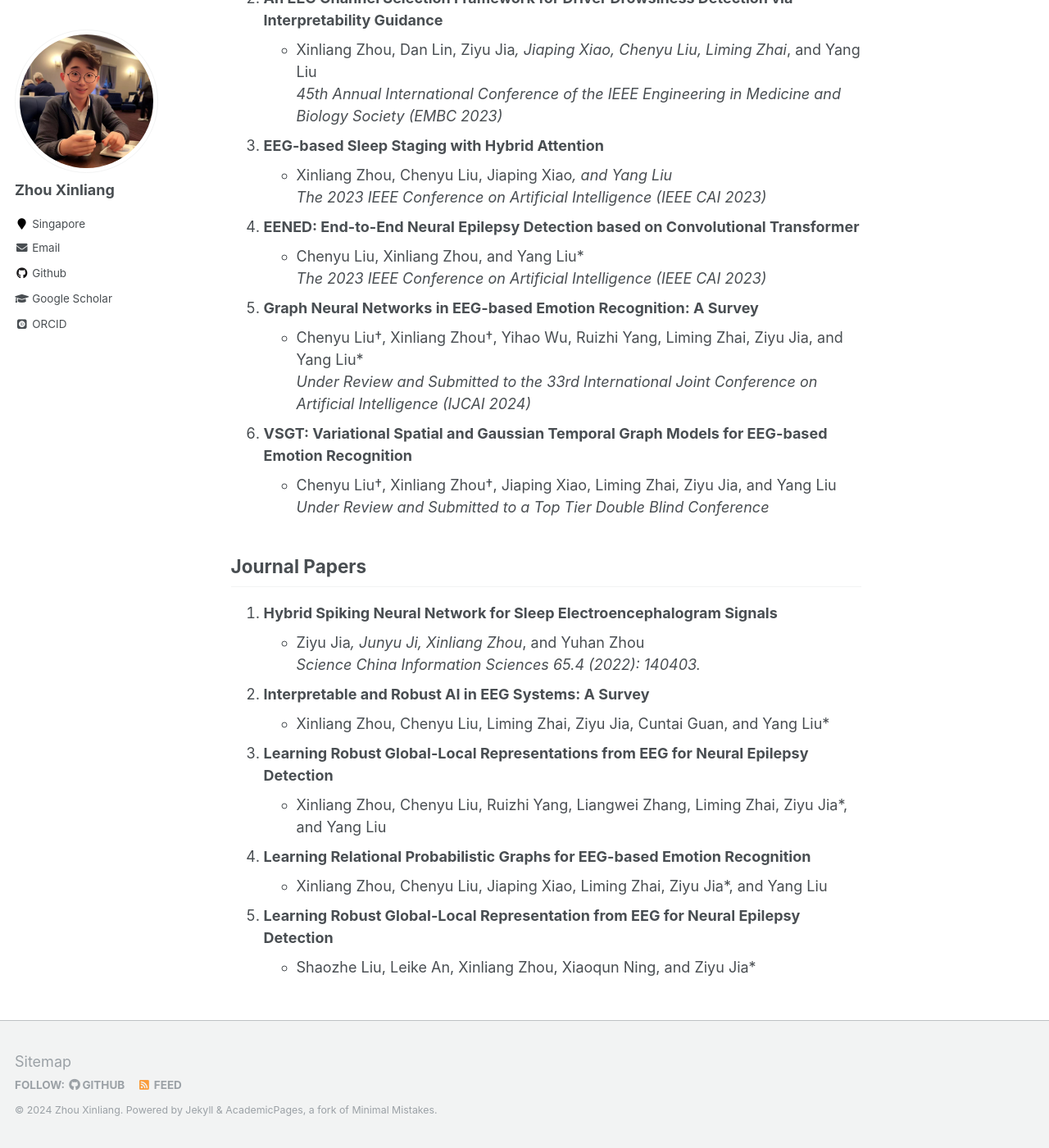
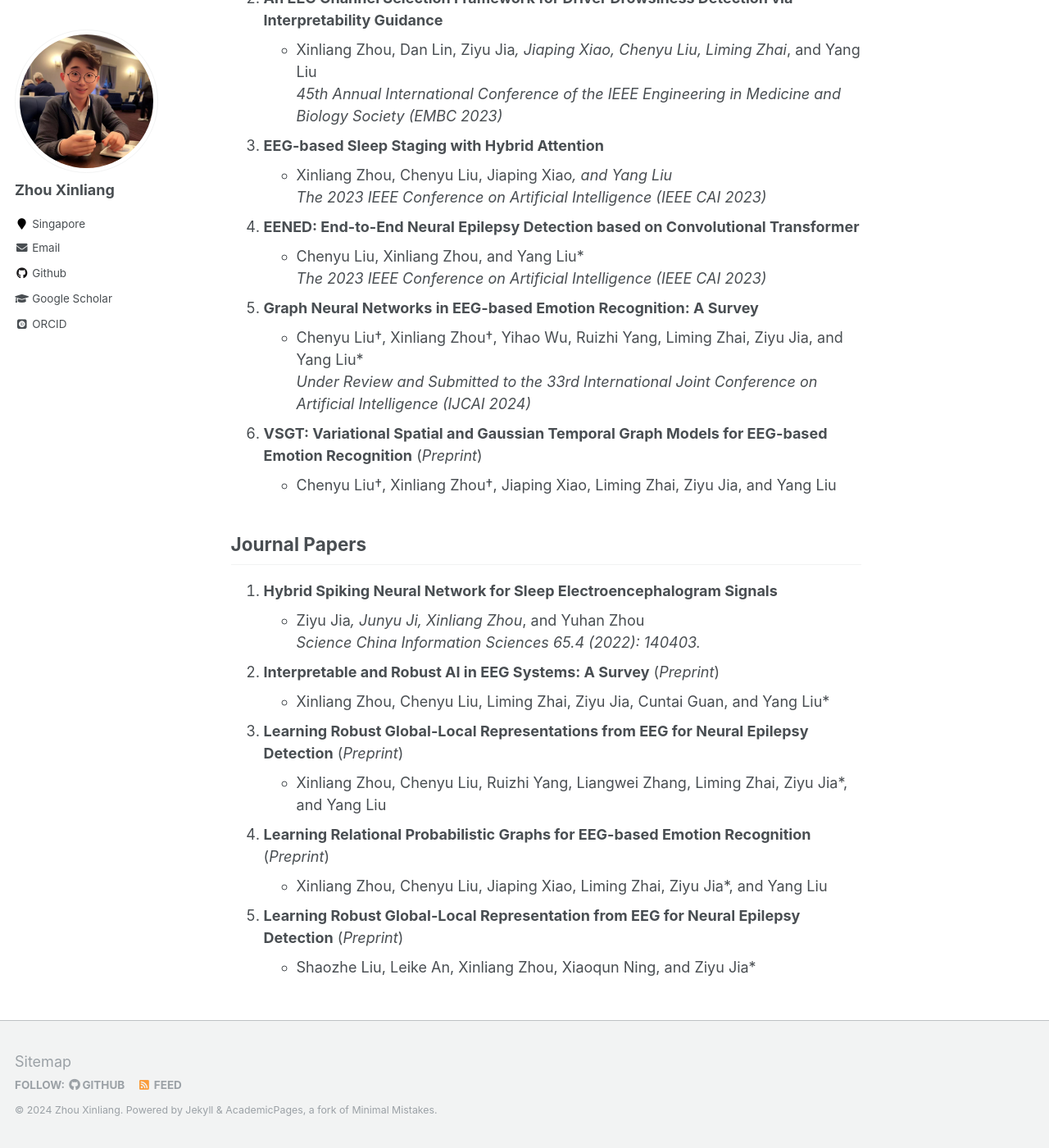
Before and after one commit to xinliangzhou/xinliangzhou.github.io, a Jekyll site: the page built from _pages/about.md, in a window 1280 px wide and 1400 px high, scrolled down 651 px. Shown: the whole window at 82% size. Built offline with Jekyll 4.4.1, drawn with Linux system fonts in a browser that asks for light colours; some web fonts are replaced.

Commit message:
Update about.md

```diff
--- a/_pages/about.md
+++ b/_pages/about.md
@@ -35,9 +35,9 @@ Conference Papers
     - Chenyu Liu†, Xinliang Zhou†, Yihao Wu, Ruizhi Yang, Liming Zhai, Ziyu Jia, and Yang Liu*
     *Under Review and Submitted to the 33rd International Joint Conference on Artificial Intelligence (IJCAI 2024)*
 
-6. **VSGT: Variational Spatial and Gaussian Temporal Graph Models for EEG-based Emotion Recognition**
+6. **VSGT: Variational Spatial and Gaussian Temporal Graph Models for EEG-based Emotion Recognition**     (*Preprint*)
     - Chenyu Liu†, Xinliang Zhou†, Jiaping Xiao, Liming Zhai, Ziyu Jia, and Yang Liu
-    *Under Review and Submitted to a Top Tier Double Blind Conference*
+    <!-- *Under Review and Submitted to a Top Tier Double Blind Conference* -->
 
 
 Journal Papers
@@ -46,19 +46,19 @@ Journal Papers
    - Ziyu Jia*, Junyu Ji, Xinliang Zhou*, and Yuhan Zhou
    *Science China Information Sciences 65.4 (2022): 140403.*
 
-2. **Interpretable and Robust AI in EEG Systems: A Survey**
+2. **Interpretable and Robust AI in EEG Systems: A Survey**  (*Preprint*)
    - Xinliang Zhou, Chenyu Liu, Liming Zhai, Ziyu Jia, Cuntai Guan, and Yang Liu*
    <!-- *Under Review and Submitted to IEEE Transactions on Neural Networks and Learning Systems (IEEE TNNLS)* -->
 
 
-3. **Learning Robust Global-Local Representations from EEG for Neural Epilepsy Detection**
+3. **Learning Robust Global-Local Representations from EEG for Neural Epilepsy Detection**  (*Preprint*)
    - Xinliang Zhou, Chenyu Liu, Ruizhi Yang, Liangwei Zhang, Liming Zhai, Ziyu Jia*, and Yang Liu
    <!-- *Under Review and Submitted to IEEE Transactions on Neural Artificial Intelligence (IEEE TAI)* -->
 
-4. **Learning Relational Probabilistic Graphs for EEG-based Emotion Recognition**
+4. **Learning Relational Probabilistic Graphs for EEG-based Emotion Recognition**  (*Preprint*)
    - Xinliang Zhou, Chenyu Liu, Jiaping Xiao, Liming Zhai, Ziyu Jia*, and Yang Liu
    <!-- *Under Review and Submitted to IEEE Transactions on Affective Computing (IEEE TAFFC)* -->
 
-5. **Learning Robust Global-Local Representation from EEG for Neural Epilepsy Detection**
+5. **Learning Robust Global-Local Representation from EEG for Neural Epilepsy Detection** (*Preprint*)
    - Shaozhe Liu, Leike An, Xinliang Zhou, Xiaoqun Ning, and Ziyu Jia*
    <!-- *Under Review and Submitted to IEEE Transactions on Neural Cybernetics (IEEE TCYB)* -->
```
